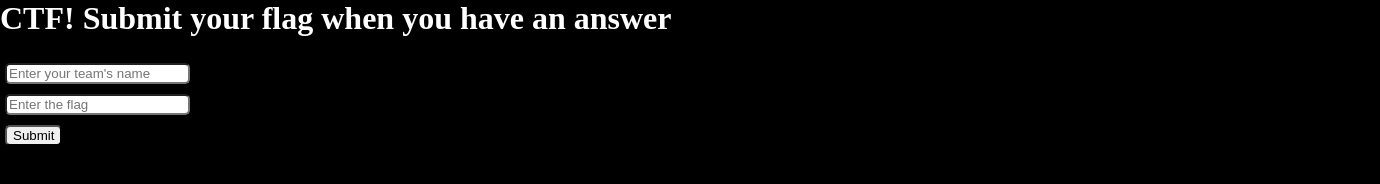
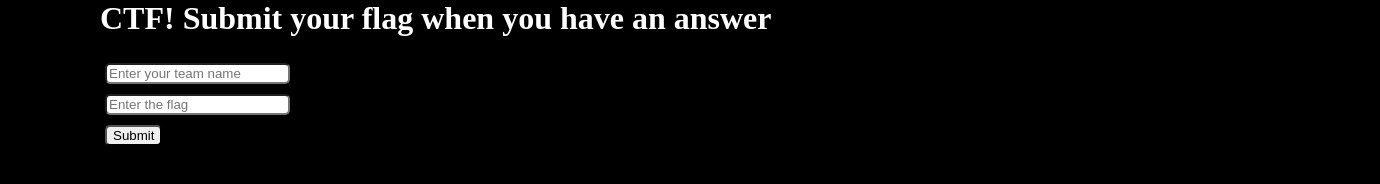
Before and after one commit to rpcatullo/Hack-Club-Kickoff, a website: page ctf/index.html in a window 1280 px wide. Shown: the whole page, 1380 px wide, since content can reach past the window. Drawn offline with Linux system fonts and the light colour scheme.

Commit message:
Update index.html

```diff
--- a/ctf/index.html
+++ b/ctf/index.html
@@ -19,7 +19,8 @@
       }
       div {
         background-color: inherit;
-        margin: auto;
+        position: relative;
+        left: 100px;
       }
     </style>
   </head>
@@ -27,7 +28,7 @@
 <div>
 <h1>CTF! Submit your flag when you have an answer</h1>
 <form method="POST" action="https://brick-attempt.glitch.me/submit">
-<input type="text" name="name" placeholder="Enter your team's name"><br>
+<input type="text" name="name" placeholder="Enter your team name"><br>
 <input type="text" name="flag" placeholder="Enter the flag"><br>
 <input type="submit">
 </form>
```
